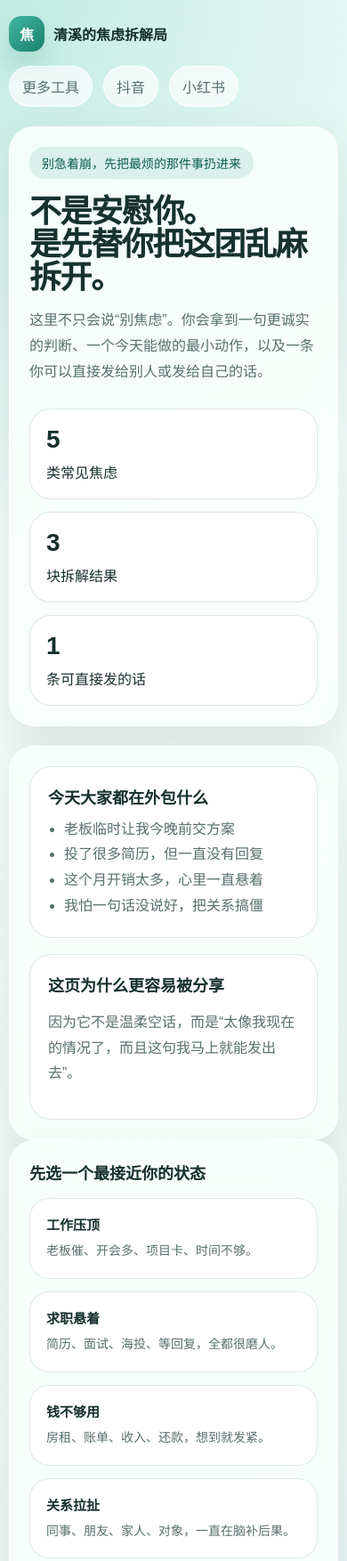
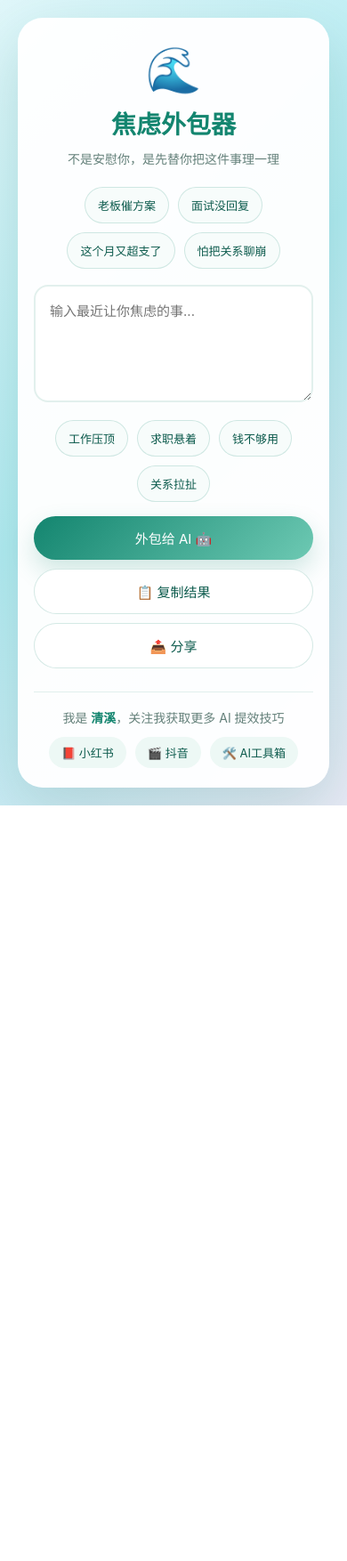
Before and after one commit to qingxi2058/qingxi-anxiety, a website with bundled scripts: page index.html in a window 390 px wide. Shown: the top 1754 px of the page at 89% size. After the commit the page ends 905 px from the top, so only its background shows below. Built offline with nearby package versions, Linux system fonts and the light colour scheme.

Commit message:
fix: simplify anxiety layout

```diff
--- a/app.js
+++ b/app.js
@@ -1,10 +1,10 @@
 import { createAnxietyReport } from "./logic.js";
 
 const quickIdeas = [
-  "老板临时让我今晚前交方案",
-  "投了很多简历，但一直没有回复",
-  "这个月开销太多，心里一直悬着",
-  "我怕一句话没说好，把关系搞僵",
+  "老板催方案",
+  "面试没回复",
+  "这个月又超支了",
+  "怕把关系聊崩",
 ];
 
 const quickChips = [...document.querySelectorAll("[data-chip]")];
@@ -22,7 +22,9 @@ const resultFields = {
 };
 
 function renderTrends() {
-  trendList.innerHTML = quickIdeas.map((item) => `<li>${item}</li>`).join("");
+  trendList.innerHTML = quickIdeas
+    .map((item) => `<span class="chip" aria-hidden="true">${item}</span>`)
+    .join("");
 }
 
 function showCopied(message) {
@@ -46,32 +48,32 @@ function renderReport(report, rawText) {
   resultFields.nextStep.textContent = report.nextStep;
   resultFields.message.textContent = report.message;
   resultPanel.hidden = false;
-  resultPanel.scrollIntoView({ behavior: "smooth", block: "start" });
 
   document.querySelector("#copy-message").onclick = () =>
-    copyText(report.message, "可直接发的话已复制");
+    copyText(report.message, "这条已复制");
 
   document.querySelector("#copy-report").onclick = () =>
     copyText(
       [
-        `我现在的事：${rawText}`,
+        `我现在最烦的是：${rawText}`,
         `先别慌：${report.judgement}`,
         `换个想法：${report.reframe}`,
-        `第一步：${report.nextStep}`,
+        `今天先做：${report.nextStep}`,
         `可直接发：${report.message}`,
       ].join("\n"),
-      "整份拆解结果已复制",
+      "结果已复制",
     );
 
   document.querySelector("#share-report").onclick = async () => {
     if (navigator.share) {
       await navigator.share({
-        title: "焦虑拆解局",
+        title: "焦虑外包器",
         text: report.shareText,
         url: window.location.href,
       });
       return;
     }
+
     await copyText(`${report.shareText} ${window.location.href}`, "分享文案已复制");
   };
 }
@@ -80,19 +82,12 @@ document.querySelector("#analyze-button").addEventListener("click", () => {
   const rawText = textarea.value.trim();
   if (!rawText) {
     textarea.focus();
-    showCopied("先把那件最烦的事写出来");
+    showCopied("先说说你在焦虑什么");
     return;
   }
 
   const report = createAnxietyReport(rawText);
   renderReport(report, rawText);
-});
-
-document.querySelector("#shuffle-trend").addEventListener("click", () => {
-  const items = [...quickIdeas];
-  quickIdeas.push(items.shift());
-  quickIdeas.splice(0, items.length, ...items);
-  renderTrends();
 });
 
 quickChips.forEach((button) => {
--- a/index.html
+++ b/index.html
@@ -3,10 +3,10 @@
   <head>
     <meta charset="UTF-8" />
     <meta name="viewport" content="width=device-width, initial-scale=1.0" />
-    <title>焦虑拆解局 | 把焦虑交给 AI 先扛一下</title>
+    <title>焦虑外包器</title>
     <meta
       name="description"
-      content="把最近最烦的那件事丢进来，先得到一句判断、一个最小动作、还有一条你可以直接发出去的话。"
+      content="把最近最烦的那件事写下来，让 AI 先帮你理一理，再给你一句可以直接发出去的话。"
     />
     <link
       rel="icon"
@@ -14,123 +14,66 @@
     />
     <link rel="stylesheet" href="./styles.css" />
   </head>
-  <body>
-    <main class="page-shell">
-      <header class="topbar">
-        <div class="brand">
-          <div class="brand-mark">焦</div>
-          <span>清溪的焦虑拆解局</span>
-        </div>
-        <nav class="topbar-links">
-          <a href="https://qingxihub.com/tools" target="_blank" rel="noreferrer">更多工具</a>
-          <a href="https://v.douyin.com/fZNLm0iCwfA/" target="_blank" rel="noreferrer">抖音</a>
-          <a href="https://xhslink.com/m/3pdBcBDfYmx" target="_blank" rel="noreferrer">小红书</a>
-        </nav>
-      </header>
+  <body class="anxiety-theme">
+    <main class="shell">
+      <section class="card">
+        <div class="hero-emoji">🌊</div>
+        <h1>焦虑外包器</h1>
+        <p class="subtitle">不是安慰你，是先替你把这件事理一理</p>
 
-      <section class="hero">
-        <article class="panel hero-copy">
-          <span class="eyebrow">别急着崩，先把最烦的那件事扔进来</span>
-          <h1>不是安慰你。<br />是先替你把这团乱麻拆开。</h1>
-          <p>
-            这里不只会说“别焦虑”。你会拿到一句更诚实的判断、一个今天能做的最小动作，以及一条你可以直接发给别人或发给自己的话。
-          </p>
+        <div class="chip-row compact" id="trend-list"></div>
 
-          <div class="hero-stats">
-            <div class="hero-stat">
-              <strong>5</strong>
-              <span>类常见焦虑</span>
-            </div>
-            <div class="hero-stat">
-              <strong>3</strong>
-              <span>块拆解结果</span>
-            </div>
-            <div class="hero-stat">
-              <strong>1</strong>
-              <span>条可直接发的话</span>
-            </div>
-          </div>
-        </article>
+        <textarea
+          id="anxiety-input"
+          class="text-area"
+          placeholder="输入最近让你焦虑的事..."
+        ></textarea>
 
-        <aside class="panel hero-side">
-          <section class="side-card">
-            <h2>今天大家都在外包什么</h2>
-            <ul id="trend-list"></ul>
-          </section>
-          <section class="side-card">
-            <h2>这页为什么更容易被分享</h2>
-            <p>因为它不是温柔空话，而是“太像我现在的情况了，而且这句我马上就能发出去”。</p>
-          </section>
-        </aside>
-      </section>
-
-      <section class="panel builder">
-        <h2>先选一个最接近你的状态</h2>
-        <div class="quick-grid">
-          <button class="quick-chip" data-chip="老板临时让我今晚前交方案">
-            <strong>工作压顶</strong>
-            <span>老板催、开会多、项目卡、时间不够。</span>
-          </button>
-          <button class="quick-chip" data-chip="投了很多简历，但一直没有回复">
-            <strong>求职悬着</strong>
-            <span>简历、面试、海投、等回复，全都很磨人。</span>
-          </button>
-          <button class="quick-chip" data-chip="这个月开销太多，心里一直悬着">
-            <strong>钱不够用</strong>
-            <span>房租、账单、收入、还款，想到就发紧。</span>
-          </button>
-          <button class="quick-chip" data-chip="我怕一句话没说好，把关系搞僵">
-            <strong>关系拉扯</strong>
-            <span>同事、朋友、家人、对象，一直在脑补后果。</span>
-          </button>
+        <div class="chip-row">
+          <button class="chip" data-chip="老板临时让我今晚前交方案">工作压顶</button>
+          <button class="chip" data-chip="投了很多简历，但一直没有回复">求职悬着</button>
+          <button class="chip" data-chip="这个月开销太多，心里一直悬着">钱不够用</button>
+          <button class="chip" data-chip="我怕一句话没说好，把关系搞僵">关系拉扯</button>
         </div>
 
-        <label for="anxiety-input">把最近最烦的那件事写下来</label>
-        <textarea
-          id="anxiety-input"
-          class="detail-field"
-          placeholder="比如：老板催我汇报，项目截止时间也快到了。或者：我怕面试又黄了，今天一直不敢投简历。"
-        ></textarea>
+        <div class="button-row">
+          <button id="analyze-button" class="btn btn-primary">外包给 AI 🤖</button>
+          <button id="copy-report" class="btn btn-secondary">📋 复制结果</button>
+          <button id="share-report" class="btn btn-secondary">📤 分享</button>
+        </div>
+        <p id="copied-hint" class="hint" hidden>已复制</p>
 
-        <div class="builder-actions">
-          <button id="analyze-button" class="primary-button">交给 AI 先扛一下</button>
-          <button id="shuffle-trend" class="ghost-button">换一组大家最近在烦的事</button>
-        </div>
-        <p id="copied-hint" class="muted-note" hidden>已复制</p>
-      </section>
+        <section id="result-panel" class="result-panel" hidden>
+          <div class="result-main">
+            <p class="result-tag" id="result-category"></p>
+            <p class="result-text" id="result-judgement"></p>
+          </div>
 
-      <section id="result-panel" class="panel result-panel" hidden>
-        <h2>你的拆解结果</h2>
-        <p id="result-category" class="result-meta"></p>
+          <div class="detail-panel">
+            <article class="detail-item">
+              <span>换个想法</span>
+              <p id="result-reframe"></p>
+            </article>
+            <article class="detail-item">
+              <span>今天只做这一步</span>
+              <p id="result-next-step"></p>
+            </article>
+            <article class="detail-item">
+              <span>你可以直接发的话</span>
+              <p id="result-message"></p>
+              <button id="copy-message" class="mini-copy">复制这一条</button>
+            </article>
+          </div>
+        </section>
 
-        <div class="result-grid">
-          <article class="result-card">
-            <h3>先别慌，这句最重要</h3>
-            <p id="result-judgement"></p>
-          </article>
-          <article class="result-card">
-            <h3>换个想法，不要被整件事压住</h3>
-            <p id="result-reframe"></p>
-          </article>
-          <article class="result-card">
-            <h3>今天只做这一步</h3>
-            <p id="result-next-step"></p>
-          </article>
-          <article class="result-card">
-            <h3>你可以直接发的话</h3>
-            <p id="result-message"></p>
-            <button id="copy-message" class="copy-chip">复制这一条</button>
-          </article>
-        </div>
-
-        <div class="footer-note">
-          焦虑不是非得马上消失，但它不该继续在脑子里长成一整片雾。先把它拆开，再决定下一步。
-        </div>
-
-        <div class="result-actions">
-          <button id="copy-report" class="primary-button">复制整份结果</button>
-          <button id="share-report" class="ghost-button">分享给朋友</button>
-        </div>
+        <footer class="footer">
+          <p>我是 <strong>清溪</strong>，关注我获取更多 AI 提效技巧</p>
+          <div class="footer-links">
+            <a href="https://xhslink.com/m/3pdBcBDfYmx" target="_blank" rel="noreferrer">📕 小红书</a>
+            <a href="https://v.douyin.com/fZNLm0iCwfA/" target="_blank" rel="noreferrer">🎬 抖音</a>
+            <a href="https://qingxihub.com/tools" target="_blank" rel="noreferrer">🛠️ AI工具箱</a>
+          </div>
+        </footer>
       </section>
     </main>
 
--- a/styles.css
+++ b/styles.css
@@ -1,14 +1,12 @@
 :root {
-  --bg: #eef8f5;
-  --panel: rgba(249, 255, 252, 0.86);
-  --panel-strong: #ffffff;
-  --ink: #17312e;
-  --muted: #56706c;
-  --line: rgba(22, 88, 74, 0.14);
-  --brand: #1f8c78;
-  --brand-strong: #0d5d4e;
-  --soft: #d7efe9;
-  --shadow: 0 24px 60px rgba(13, 61, 53, 0.12);
+  --teal-1: #effaf8;
+  --teal-2: #d7f1ea;
+  --teal-3: #6dc9b3;
+  --teal-4: #13856f;
+  --teal-5: #0d5b4d;
+  --text: #1f3430;
+  --muted: #64807a;
+  --line: rgba(19, 133, 111, 0.14);
 }
 
 * {
@@ -18,315 +16,246 @@
 body {
   margin: 0;
   min-height: 100vh;
-  font-family: "PingFang SC", "Hiragino Sans GB", "Microsoft YaHei", sans-serif;
-  color: var(--ink);
-  background:
-    radial-gradient(circle at top left, rgba(183, 231, 220, 0.82), transparent 28%),
-    radial-gradient(circle at right bottom, rgba(186, 214, 255, 0.36), transparent 24%),
-    linear-gradient(180deg, #f7fffd 0%, var(--bg) 100%);
+  font-family: -apple-system, BlinkMacSystemFont, "PingFang SC", "Segoe UI", sans-serif;
+  color: var(--text);
 }
 
-.page-shell {
-  width: min(1120px, calc(100% - 32px));
-  margin: 0 auto;
-  padding: 28px 0 56px;
+.anxiety-theme {
+  background: linear-gradient(135deg, #e0f7fa 0%, #b2ebf2 48%, #e8eaf6 100%);
 }
 
-.topbar {
-  display: flex;
-  justify-content: space-between;
-  align-items: center;
-  gap: 16px;
-  margin-bottom: 22px;
+.shell {
+  min-height: 100vh;
+  display: grid;
+  place-items: center;
+  padding: 20px;
 }
 
-.brand {
-  display: inline-flex;
-  align-items: center;
+.card {
+  width: 100%;
+  max-width: 560px;
+  background: rgba(255, 255, 255, 0.96);
+  border-radius: 28px;
+  padding: 34px 28px 28px;
+  box-shadow: 0 24px 68px rgba(13, 91, 77, 0.16);
+  text-align: center;
+}
+
+.hero-emoji {
+  font-size: 50px;
+  margin-bottom: 10px;
+}
+
+h1 {
+  margin: 0;
+  font-size: 30px;
+  color: var(--teal-4);
+}
+
+.subtitle {
+  margin: 10px 0 22px;
+  color: var(--muted);
+  font-size: 14px;
+}
+
+.chip-row {
+  display: flex;
+  flex-wrap: wrap;
+  justify-content: center;
   gap: 10px;
+  margin-bottom: 16px;
+}
+
+.chip-row.compact {
+  margin-bottom: 18px;
+}
+
+.chip {
+  border: 1px solid rgba(19, 133, 111, 0.18);
+  background: #f7fcfb;
+  color: var(--teal-5);
+  border-radius: 999px;
+  padding: 10px 14px;
+  font: inherit;
+  font-size: 13px;
+  cursor: pointer;
+  transition: transform 0.18s ease, background 0.18s ease;
+}
+
+.chip:hover,
+.btn:hover,
+.mini-copy:hover {
+  transform: translateY(-1px);
+}
+
+.text-area {
+  width: 100%;
+  min-height: 132px;
+  border: 2px solid rgba(19, 133, 111, 0.12);
+  border-radius: 16px;
+  padding: 16px;
+  font: inherit;
+  font-size: 15px;
+  resize: vertical;
+  outline: none;
+  margin-bottom: 16px;
+}
+
+.text-area:focus {
+  border-color: rgba(19, 133, 111, 0.32);
+}
+
+.button-row {
+  display: flex;
+  flex-wrap: wrap;
+  justify-content: center;
+  gap: 10px;
+}
+
+.btn {
+  border: none;
+  border-radius: 999px;
+  padding: 14px 18px;
+  font: inherit;
+  font-size: 15px;
+  cursor: pointer;
+  transition: transform 0.18s ease, box-shadow 0.18s ease;
+}
+
+.btn-primary {
+  background: linear-gradient(135deg, var(--teal-4), var(--teal-3));
+  color: white;
+  box-shadow: 0 12px 28px rgba(19, 133, 111, 0.2);
+}
+
+.btn-secondary {
+  background: white;
+  color: var(--teal-5);
+  border: 1px solid rgba(19, 133, 111, 0.18);
+}
+
+.hint {
+  min-height: 20px;
+  margin: 10px 0 0;
+  color: #3e9e4f;
+  font-size: 13px;
+}
+
+.result-panel {
+  margin-top: 18px;
+  text-align: left;
+}
+
+.result-main {
+  background: linear-gradient(180deg, #f5fdfa 0%, #ebf9f5 100%);
+  border-radius: 20px;
+  padding: 22px 20px;
+}
+
+.result-tag {
+  margin: 0 0 8px;
+  color: var(--teal-4);
+  font-size: 13px;
   font-weight: 700;
 }
 
-.brand-mark {
-  width: 40px;
-  height: 40px;
-  border-radius: 14px;
-  display: grid;
-  place-items: center;
-  color: white;
-  background: linear-gradient(135deg, #42b7a2, #197f6d);
-  box-shadow: 0 16px 30px rgba(31, 140, 120, 0.22);
+.result-text {
+  margin: 0;
+  font-size: 22px;
+  line-height: 1.6;
+  color: var(--text);
+  font-weight: 600;
 }
 
-.topbar-links {
-  display: flex;
-  flex-wrap: wrap;
-  gap: 12px;
+.detail-panel {
+  margin-top: 14px;
+  padding: 16px;
+  border-radius: 18px;
+  background: #f8fcfb;
+  border: 1px solid var(--line);
 }
 
-.topbar-links a {
-  text-decoration: none;
-  color: var(--muted);
-  padding: 10px 14px;
-  border-radius: 999px;
-  background: rgba(255, 255, 255, 0.65);
-  border: 1px solid rgba(255, 255, 255, 0.82);
+.detail-item + .detail-item {
+  margin-top: 14px;
 }
 
-.hero {
-  display: grid;
-  grid-template-columns: 1.15fr 0.85fr;
-  gap: 22px;
+.detail-item span {
+  display: block;
+  color: var(--teal-4);
+  font-size: 13px;
+  font-weight: 700;
+  margin-bottom: 6px;
 }
 
-.panel {
-  background: var(--panel);
-  border: 1px solid rgba(255, 255, 255, 0.82);
-  backdrop-filter: blur(14px);
-  border-radius: 28px;
-  box-shadow: var(--shadow);
-}
-
-.hero-copy,
-.hero-side,
-.builder,
-.result-panel {
-  padding: 32px;
-}
-
-.eyebrow {
-  display: inline-flex;
-  align-items: center;
-  gap: 10px;
-  padding: 8px 14px;
-  border-radius: 999px;
-  font-size: 14px;
-  color: var(--brand-strong);
-  background: rgba(31, 140, 120, 0.12);
-}
-
-h1 {
-  font-size: clamp(36px, 6vw, 62px);
-  line-height: 1.03;
-  margin: 18px 0 16px;
-  letter-spacing: -0.04em;
-}
-
-.hero-copy p,
-.side-card p,
-.side-card li,
-.muted-note,
-.result-meta {
-  color: var(--muted);
-  line-height: 1.8;
-}
-
-.hero-stats,
-.quick-grid,
-.result-grid {
-  display: grid;
-  gap: 14px;
-}
-
-.hero-stats {
-  grid-template-columns: repeat(3, minmax(0, 1fr));
-  margin-top: 26px;
-}
-
-.hero-stat,
-.side-card,
-.result-card {
-  background: var(--panel-strong);
-  border: 1px solid var(--line);
-  border-radius: 24px;
-}
-
-.hero-stat {
-  padding: 18px;
-}
-
-.hero-stat strong {
-  display: block;
-  margin-bottom: 8px;
-  font-size: 28px;
-}
-
-.hero-side {
-  display: flex;
-  flex-direction: column;
-  gap: 18px;
-}
-
-.side-card {
-  padding: 20px;
-}
-
-.side-card h2,
-.builder h2,
-.result-panel h2 {
-  margin: 0 0 10px;
-  font-size: 18px;
-}
-
-.side-card ul {
+.detail-item p {
   margin: 0;
-  padding-left: 18px;
-}
-
-.quick-grid {
-  grid-template-columns: repeat(2, minmax(0, 1fr));
-  margin: 16px 0 22px;
-}
-
-.quick-chip,
-.primary-button,
-.ghost-button,
-.copy-chip {
-  border: none;
-  border-radius: 22px;
-  cursor: pointer;
-  font: inherit;
-  transition: transform 180ms ease, box-shadow 180ms ease;
-}
-
-.quick-chip {
-  text-align: left;
-  padding: 18px;
-  background: white;
-  border: 1px solid var(--line);
-  color: var(--ink);
-}
-
-.quick-chip strong {
-  display: block;
-  margin-bottom: 8px;
-  font-size: 15px;
-}
-
-.quick-chip span {
-  display: block;
-  color: var(--muted);
-  line-height: 1.7;
+  color: var(--text);
+  line-height: 1.75;
   font-size: 14px;
 }
 
-.quick-chip:hover,
-.primary-button:hover,
-.ghost-button:hover,
-.copy-chip:hover {
-  transform: translateY(-2px);
+.mini-copy {
+  margin-top: 10px;
+  border: none;
+  border-radius: 999px;
+  background: rgba(19, 133, 111, 0.12);
+  color: var(--teal-5);
+  padding: 8px 12px;
+  font: inherit;
+  font-size: 13px;
+  cursor: pointer;
 }
 
-.detail-field {
-  width: 100%;
-  min-height: 150px;
-  padding: 18px 20px;
-  border-radius: 24px;
-  border: 1px solid var(--line);
-  background: rgba(255, 255, 255, 0.84);
-  font: inherit;
-  resize: vertical;
-  outline: none;
+.footer {
+  margin-top: 26px;
+  padding-top: 18px;
+  border-top: 1px solid rgba(19, 133, 111, 0.12);
 }
 
-.detail-field:focus {
-  border-color: rgba(31, 140, 120, 0.34);
-  box-shadow: 0 0 0 4px rgba(31, 140, 120, 0.08);
+.footer p {
+  margin: 0 0 12px;
+  color: var(--muted);
+  font-size: 14px;
 }
 
-.builder-actions,
-.result-actions {
-  display: flex;
-  gap: 12px;
-  flex-wrap: wrap;
-  margin-top: 18px;
+.footer strong {
+  color: var(--teal-4);
 }
 
-.primary-button,
-.ghost-button,
-.copy-chip {
-  padding: 14px 20px;
-  border-radius: 999px;
-  font-weight: 700;
+.footer-links {
+  display: flex;
+  justify-content: center;
+  gap: 10px;
+  flex-wrap: wrap;
 }
 
-.primary-button {
-  color: white;
-  background: linear-gradient(135deg, #1f8c78, #3bb79f);
-  box-shadow: 0 16px 32px rgba(31, 140, 120, 0.24);
+.footer-links a {
+  text-decoration: none;
+  color: var(--teal-5);
+  background: #edf8f5;
+  border-radius: 999px;
+  padding: 8px 14px;
+  font-size: 13px;
 }
 
-.ghost-button {
-  color: var(--brand-strong);
-  background: rgba(255, 255, 255, 0.72);
-  border: 1px solid rgba(31, 140, 120, 0.15);
-}
+@media (max-width: 560px) {
+  .card {
+    padding: 28px 18px 22px;
+  }
 
-.result-grid {
-  grid-template-columns: repeat(2, minmax(0, 1fr));
-  margin-top: 18px;
-}
+  h1 {
+    font-size: 28px;
+  }
 
-.result-card {
-  padding: 22px;
-  min-height: 190px;
-  display: flex;
-  flex-direction: column;
-}
+  .result-text {
+    font-size: 20px;
+  }
 
-.result-card h3 {
-  margin: 0 0 12px;
-  font-size: 17px;
-}
+  .button-row {
+    flex-direction: column;
+  }
 
-.result-card p {
-  margin: 0;
-  line-height: 1.8;
-  flex: 1;
-}
-
-.copy-chip {
-  align-self: flex-start;
-  margin-top: 16px;
-  background: rgba(31, 140, 120, 0.12);
-  color: var(--brand-strong);
-}
-
-.footer-note {
-  margin-top: 18px;
-  padding: 18px 20px;
-  border-radius: 18px;
-  background: rgba(215, 239, 233, 0.74);
-  color: var(--muted);
-}
-
-@media (max-width: 920px) {
-  .hero {
-    grid-template-columns: 1fr;
+  .btn {
+    width: 100%;
   }
 }
-
-@media (max-width: 720px) {
-  .page-shell {
-    width: min(100% - 20px, 1120px);
-    padding-top: 18px;
-  }
-
-  .topbar {
-    flex-direction: column;
-    align-items: flex-start;
-  }
-
-  .hero-stats,
-  .quick-grid,
-  .result-grid {
-    grid-template-columns: 1fr;
-  }
-
-  .hero-copy,
-  .hero-side,
-  .builder,
-  .result-panel {
-    padding: 22px;
-  }
-}
```
